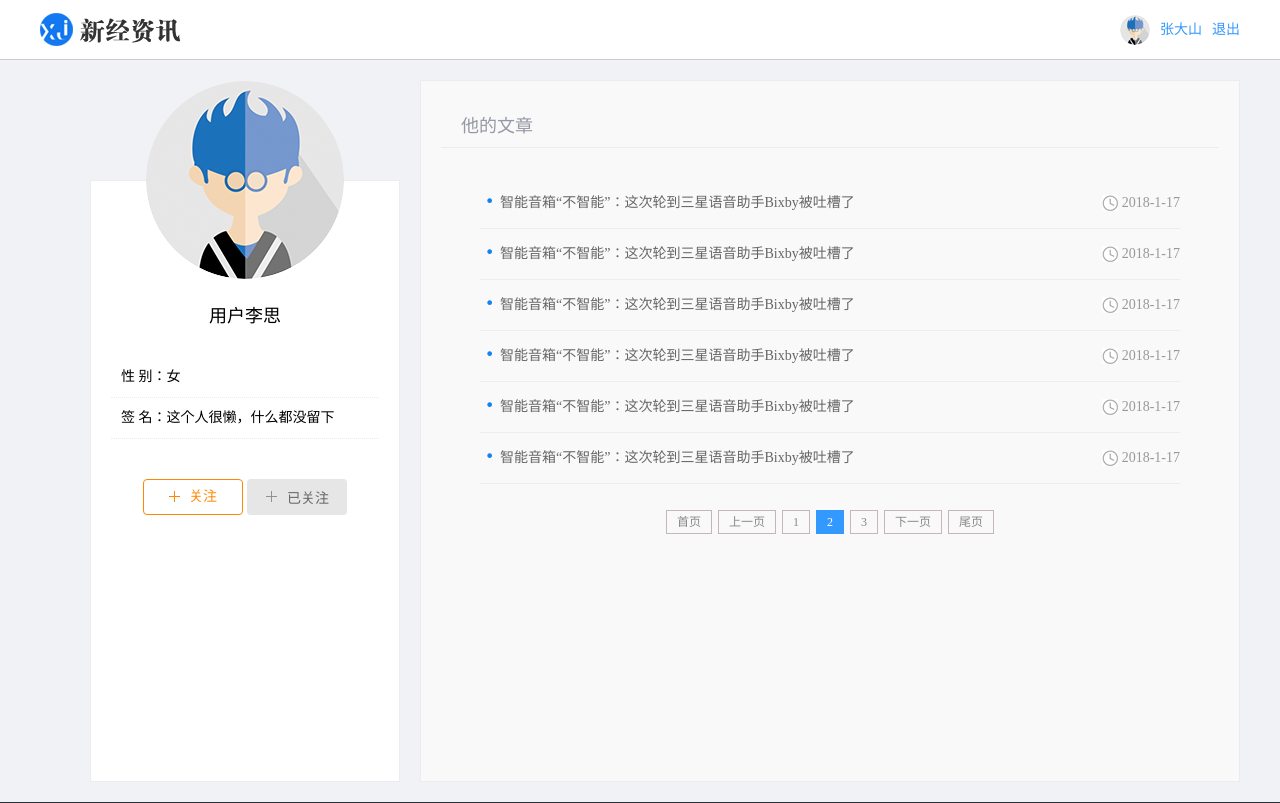
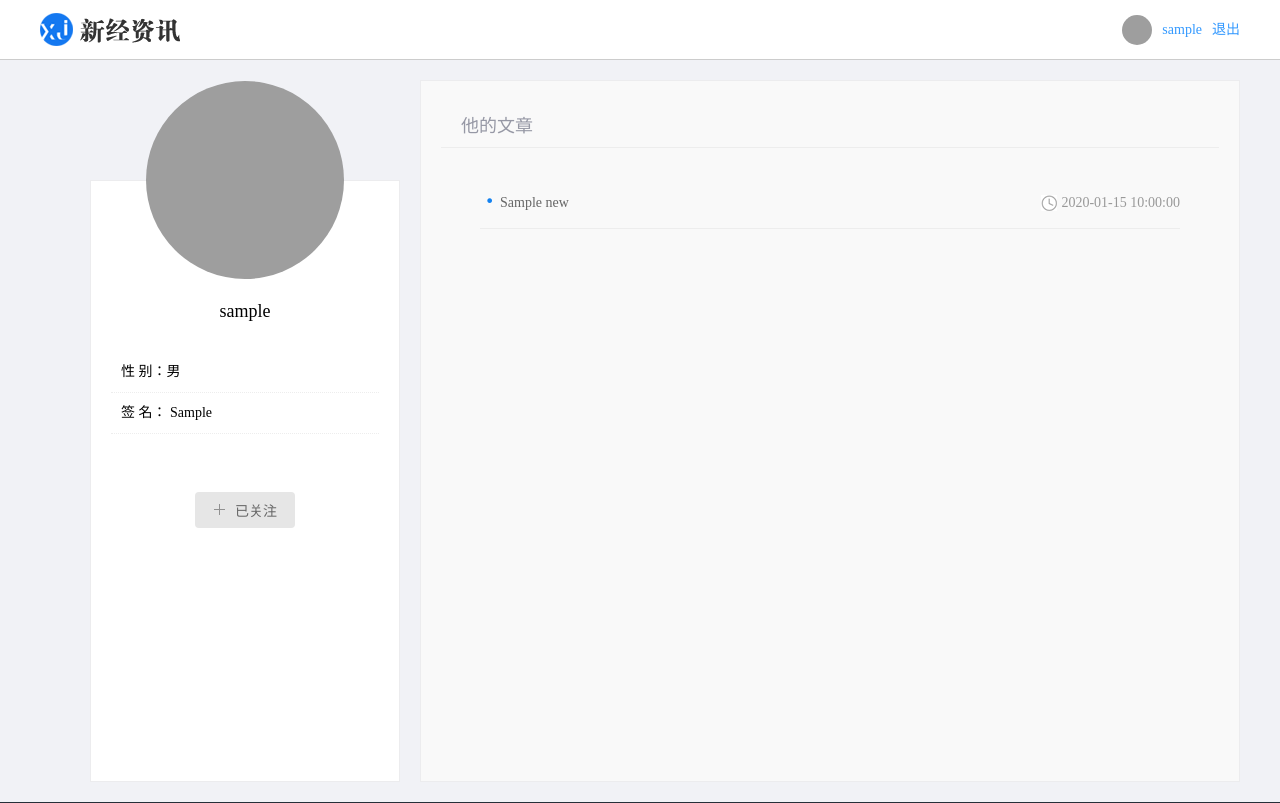
Before and after one commit to mihanglaoban/test, a Flask app: page /user/other_info?user_id=1 in a window 1280 px wide. Shown: the top 803 px of the page. Run offline with Flask 2, Linux system fonts and the light colour scheme; the visitor is signed in with stand-in values (Sample User, id 1); tables that the repository leaves empty hold one stand-in row (values such as "Sample post"); parts of the project's set-up code (start-up, migrations or seed data) failed here and were passed over; some libraries are stand-ins or nearby versions; grey boxes are pictures that could not be loaded.

Commit message:
unfinalized                        version

```diff
--- a/info/static/news/js/other.js
+++ b/info/static/news/js/other.js
@@ -23,7 +23,30 @@ $(function(){
     })
 })
 
-// TODO 获取新闻列表
+//  获取新闻列表
 function getNewsList(page) {
 
+    var query = decodeQuery()
+    var params = {
+        "p": page,
+        "user_id": query["user_id"]
+    }
+    $.get("/user/other_news_list", params, function (resp) {
+        if (resp.errno == "0") {
+            // 先清空原有的数据
+            $(".article_list").html("");
+            // 拼接数据
+            for (var i = 0; i<resp.data.news_list.length; i++) {
+                var news = resp.data.news_list[i];
+                var html = '<li><a href="/news/'+ news.id +'" target="_blank">' + news.title + '</a><span>' + news.create_time + '</span></li>'
+                // 添加数据
+                $(".article_list").append(html)
+            }
+            // 设置页数和总页数
+            $("#pagination").pagination("setPage", resp.data.current_page, resp.data.total_page);
+        }else {
+            alert(resp.errmsg)
+        }
+    })
+
 }
--- a/info/templates/news/base.html
+++ b/info/templates/news/base.html
@@ -4,6 +4,8 @@
     <meta charset="UTF-8">
     <title>{% block titleBlock %}{% endblock %}</title>
     <link rel="stylesheet" type="text/css" href="../../static/news/css/reset.css">
+    {% block cssBlock %}
+    {% endblock %}
     <link rel="stylesheet" type="text/css" href="../../static/news/css/main.css">
     <script type="text/javascript" src="../../static/news/js/jquery-1.12.4.min.js"></script>
     <script type="text/javascript" src="../../static/news/js/main.js"></script>
--- a/info/templates/news/other.html
+++ b/info/templates/news/other.html
@@ -1,42 +1,48 @@
-<!DOCTYPE html>
-<html lang="en">
-<head>
-    <meta charset="UTF-8">
-    <title>用户概况</title>
-    <link rel="stylesheet" type="text/css" href="../../static/news/css/reset.css">
+{% extends "news/base.html" %}
+
+{% block titleBlock %}
+用户概况
+{% endblock %}
+
+{% block cssBlock %}
 <link rel="stylesheet" type="text/css" href="../../static/news/css/jquery.pagination.css">
-    <link rel="stylesheet" type="text/css" href="../../static/news/css/main.css">
-    <script type="text/javascript" src="../../static/news/js/jquery-1.12.4.min.js"></script>
+{% endblock %}
+
+{% block scriptBlock %}
+
 <script type="text/javascript" src="../../static/news/js/jquery.pagination.min.js"></script>
 <script type="text/javascript" src="../../static/news/js/other.js"></script>
-</head>
-<body>
-    <div class="header_con">
-        <div class="header">
-            <a href="#" class="logo fl"><img src="../../static/news/images/logo.png" alt="logo"></a>
-            <div class="user_login fr" style="display: block;">
-                <img src="../../static/news/images/person01.png" class="lgin_pic">
-                <a href="#">张大山</a>
-                <a href="#">退出</a>
-            </div>
-        </div>
-    </div>
+{% endblock %}
 
-    <div class="conter_con">
+{% block contentBlock %}
     <div class="user_menu_con fl">
         <div class="user_center_pic">
-                <img src="../../static/news/images/user_pic.png" alt="用户图片">
+            <img src="{% if data.other_info.avatar_url %}
+            {{ data.other_info.avatar_url }}
+            {% else %}
+            ../../static/news/images/user_pic.png
+            {% endif %}" alt="用户图片">
         </div>
-            <div class="user_center_name">用户李思</div>
+        <div class="user_center_name">{{ data.other_info.nick_name }}</div>
 
         <ul class="other_detail">
-                <li>性 别：女</li>
-                <li>签 名：这个人很懒，什么都没留下</li>
+            <li>性 别：{% if data.other_info.gender == "MAN" %}男
+            {% else %}女
+            {% endif %}</li>
+            <li>签 名：{% if data.other_info.signature %}
+                {{ data.other_info.signature }}
+            {% else %}
+                这个人很懒，什么都没留下
+            {% endif %}</li>
         </ul>
 
         <div class="focus_other">
-                <a href="javascript:;" class="focus">关注</a>
-        <a href="javascript:;" class="focused"><span class="out">已关注</span><span class="over">取消关注</span></a>
+            <a href="javascript:;" class="focus block-center" data-userid="{{ data.other_info.id }}" style="display: {% if data.is_followed %}none
+            {% else %}block
+            {% endif %}">关注</a><br>
+            <a href="javascript:;" class="focused block-center" data-userid="{{ data.other_info.id }}" style="display: {% if data.is_followed %}block
+            {% else %}none
+            {% endif %}"><span class="out">已关注</span><span class="over">取消关注</span></a>
         </div>
 
     </div>
@@ -60,7 +66,7 @@
                             currentPage: 2,
                             totalPage: 3,
                             callback: function(current) {
-                                alert('ok!');
+                                getNewsList(current)
                             }
                         });
                     });
@@ -68,83 +74,161 @@
             </div>
 
         </div>
-    </div>
-    <div class="footer">
-        <div class="footer_links">
-            <a href="">关于我们</a>
-            <span>|</span>
-            <a href="">联系我们</a>
-            <span>|</span>
-            <a href="">招聘人才</a>
-            <span>|</span>
-            <a href="">友情链接</a>
-        </div>
-        <p class="copyright">
-            CopyRight © 2018 新经资讯信息技术有限公司 All Rights Reserved<br />
-电话：010-****888    京ICP备*******8号
-        </p>
-    </div>
+{% endblock %}
 
-    <!-- 登录表单 -->
-    <form class="login_form_con">
-        <div class="login_form">
-            <div class="login_title">
-                <h3>登 录</h3>
-                <a href="javascript:;" class="shutoff"></a>
-            </div>
-            <div class="form_group">
-                <input type="text" name="username" autocomplete="off">
-                <div class="input_tip">用户名/手机号</div>
-            </div>
-            <div class="form_group">
-                <input type="password" name="password">
-                <div class="input_tip">密码(不少于6位)</div>
-            </div>
-            <input type="submit" name="" value="登 录" class="input_sub">
-            <div class="down_link">还没有账号？<a href="#" class="to_register">立即注册</a></div>
-        </div>
-        <div class="mask"></div>
-    </form>
+{% block rankBlock %}
+{% endblock %}
 
-    <!-- 注册表单 -->
-    <form class="register_form_con">
-        <div class="register_form">
-            <div class="register_title">
-                <h3>注 册</h3>
-                <a href="javascript:;" class="shutoff"></a>
-            </div>
-            <div class="form_group">
-                <input type="text" name="username" autocomplete="off" class="phone_input">
-                <div class="input_tip">手机号</div>
-                <div class="error_tip">手机号不能为空</div>
-            </div>
-            <div class="form_group">
-                <input type="password" name="code_pwd" class="code_pwd">
-                <div class="input_tip">手机验证码</div>
-                <a href="javascript:;" class="get_code">点击获取验证码</a>
-                <div class="error_tip">验证码不能为空</div>
-            </div>
-            <div class="form_group">
-                <input type="password" name="password" class="pass_input">
-                <div class="input_tip">密码(不少于6位)</div>
-                <div class="error_tip">密码不能为空</div>
-            </div>
-            <div class="form_group">
-                <input type="password" name="code_pwd" class="code_pwd">
-                <div class="input_tip">图形验证码</div>
-                <img src="../../static/news/images/pic_code.png" class="get_pic_code">
-                <div class="error_tip">图形码不能为空</div>
-            </div>
 
-            <div  class="form_group2 clearfix">
-                <input type="checkbox" class="agree_input" checked>
-                <p>同意使用条款，并已阅读"跟帖评论自律管理承诺书"</p>
-                <div class="error_tip">请勾选</div>
-            </div>
-            <input type="submit" name="" value="注 册" class="input_sub">
-            <div class="down_link">已有账号？<a href="#" class="to_login">立即登录</a></div>
-        </div>
-        <div class="mask"></div>
-    </form>
-</body>
-</html>
+
+{##}
+{#<!DOCTYPE html>#}
+{#<html lang="en">#}
+{#<head>#}
+{#    <meta charset="UTF-8">#}
+{#    <title>用户概况</title>#}
+{#    <link rel="stylesheet" type="text/css" href="../../static/news/css/reset.css">#}
+{#    <link rel="stylesheet" type="text/css" href="../../static/news/css/jquery.pagination.css">#}
+{#    <link rel="stylesheet" type="text/css" href="../../static/news/css/main.css">#}
+{#    <script type="text/javascript" src="../../static/news/js/jquery-1.12.4.min.js"></script>#}
+{#    <script type="text/javascript" src="../../static/news/js/jquery.pagination.min.js"></script>#}
+{#    <script type="text/javascript" src="../../static/news/js/other.js"></script>#}
+{#</head>#}
+{#<body>#}
+{#    <div class="header_con">#}
+{#        <div class="header">#}
+{#            <a href="#" class="logo fl"><img src="../../static/news/images/logo.png" alt="logo"></a>#}
+{#            <div class="user_login fr" style="display: block;">#}
+{#                <img src="../../static/news/images/person01.png" class="lgin_pic">#}
+{#                <a href="#">张大山</a>#}
+{#                <a href="#">退出</a>#}
+{#            </div>#}
+{#        </div>#}
+{#    </div>#}
+{#    #}
+{#    <div class="conter_con">#}
+{#        <div class="user_menu_con fl">#}
+{#            <div class="user_center_pic">#}
+{#                <img src="../../static/news/images/user_pic.png" alt="用户图片">#}
+{#            </div>#}
+{#            <div class="user_center_name">用户李思</div>#}
+{##}
+{#            <ul class="other_detail">#}
+{#                <li>性 别：女</li>#}
+{#                <li>签 名：这个人很懒，什么都没留下</li>#}
+{#            </ul>#}
+{#            #}
+{#            <div class="focus_other">#}
+{#                <a href="javascript:;" class="focus">关注</a>#}
+{#        <a href="javascript:;" class="focused"><span class="out">已关注</span><span class="over">取消关注</span></a>#}
+{#            </div>            #}
+{##}
+{#        </div>#}
+{##}
+{#        <div class="user_con fr">#}
+{#            <div class="other_collect">#}
+{#                <h3>他的文章</h3>#}
+{#                <ul class="article_list">#}
+{#                    <li><a href="#">智能音箱“不智能”：这次轮到三星语音助手Bixby被吐槽了</a><span>2018-1-17</span></li>#}
+{#                    <li><a href="#">智能音箱“不智能”：这次轮到三星语音助手Bixby被吐槽了</a><span>2018-1-17</span></li>#}
+{#                    <li><a href="#">智能音箱“不智能”：这次轮到三星语音助手Bixby被吐槽了</a><span>2018-1-17</span></li>#}
+{#                    <li><a href="#">智能音箱“不智能”：这次轮到三星语音助手Bixby被吐槽了</a><span>2018-1-17</span></li>#}
+{#                    <li><a href="#">智能音箱“不智能”：这次轮到三星语音助手Bixby被吐槽了</a><span>2018-1-17</span></li>#}
+{#                    <li><a href="#">智能音箱“不智能”：这次轮到三星语音助手Bixby被吐槽了</a><span>2018-1-17</span></li>#}
+{#                </ul>#}
+{#                #}
+{#                <div id="pagination" class="page"></div>#}
+{#                <script>#}
+{#                    $(function(){#}
+{#                        $("#pagination").pagination({#}
+{#                            currentPage: 2,#}
+{#                            totalPage: 3,#}
+{#                            callback: function(current) {#}
+{#                                alert('ok!');#}
+{#                            }#}
+{#                        });#}
+{#                    });#}
+{#                </script>#}
+{#            </div>#}
+{##}
+{#        </div>        #}
+{#    </div>#}
+{#    <div class="footer">        #}
+{#        <div class="footer_links">#}
+{#            <a href="">关于我们</a>#}
+{#            <span>|</span>#}
+{#            <a href="">联系我们</a>#}
+{#            <span>|</span>#}
+{#            <a href="">招聘人才</a>#}
+{#            <span>|</span>#}
+{#            <a href="">友情链接</a>#}
+{#        </div>#}
+{#        <p class="copyright">#}
+{#            CopyRight © 2018 新经资讯信息技术有限公司 All Rights Reserved<br />#}
+{#电话：010-****888    京ICP备*******8号#}
+{#        </p>#}
+{#    </div>#}
+{#    #}
+{#    <!-- 登录表单 -->#}
+{#    <form class="login_form_con">#}
+{#        <div class="login_form">#}
+{#            <div class="login_title">#}
+{#                <h3>登 录</h3>#}
+{#                <a href="javascript:;" class="shutoff"></a>#}
+{#            </div>#}
+{#            <div class="form_group">                #}
+{#                <input type="text" name="username" autocomplete="off">#}
+{#                <div class="input_tip">用户名/手机号</div>#}
+{#            </div>#}
+{#            <div class="form_group">                #}
+{#                <input type="password" name="password">#}
+{#                <div class="input_tip">密码(不少于6位)</div>#}
+{#            </div>#}
+{#            <input type="submit" name="" value="登 录" class="input_sub">#}
+{#            <div class="down_link">还没有账号？<a href="#" class="to_register">立即注册</a></div>#}
+{#        </div>#}
+{#        <div class="mask"></div>#}
+{#    </form>#}
+{#    #}
+{#    <!-- 注册表单 -->#}
+{#    <form class="register_form_con">#}
+{#        <div class="register_form">#}
+{#            <div class="register_title">#}
+{#                <h3>注 册</h3>#}
+{#                <a href="javascript:;" class="shutoff"></a>#}
+{#            </div>#}
+{#            <div class="form_group">                #}
+{#                <input type="text" name="username" autocomplete="off" class="phone_input">#}
+{#                <div class="input_tip">手机号</div>#}
+{#                <div class="error_tip">手机号不能为空</div>#}
+{#            </div>#}
+{#            <div class="form_group">                #}
+{#                <input type="password" name="code_pwd" class="code_pwd">#}
+{#                <div class="input_tip">手机验证码</div>#}
+{#                <a href="javascript:;" class="get_code">点击获取验证码</a>#}
+{#                <div class="error_tip">验证码不能为空</div>#}
+{#            </div>#}
+{#            <div class="form_group">                #}
+{#                <input type="password" name="password" class="pass_input">#}
+{#                <div class="input_tip">密码(不少于6位)</div>#}
+{#                <div class="error_tip">密码不能为空</div>#}
+{#            </div>#}
+{#            <div class="form_group">                #}
+{#                <input type="password" name="code_pwd" class="code_pwd">#}
+{#                <div class="input_tip">图形验证码</div>#}
+{#                <img src="../../static/news/images/pic_code.png" class="get_pic_code">#}
+{#                <div class="error_tip">图形码不能为空</div>#}
+{#            </div>#}
+{#            #}
+{#            <div  class="form_group2 clearfix">#}
+{#                <input type="checkbox" class="agree_input" checked>#}
+{#                <p>同意使用条款，并已阅读"跟帖评论自律管理承诺书"</p>#}
+{#                <div class="error_tip">请勾选</div>#}
+{#            </div>#}
+{#            <input type="submit" name="" value="注 册" class="input_sub">#}
+{#            <div class="down_link">已有账号？<a href="#" class="to_login">立即登录</a></div>#}
+{#        </div>#}
+{#        <div class="mask"></div>#}
+{#    </form>#}
+{#</body>#}
+{#</html>#}
```
Lines whose indentation alone changed are shown as unchanged.
